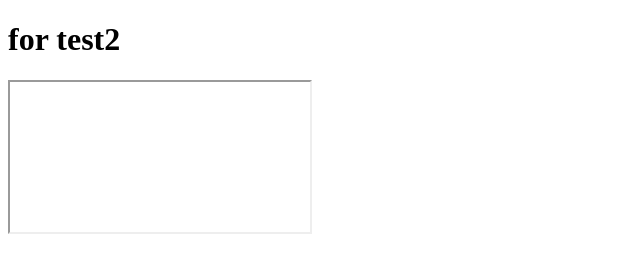
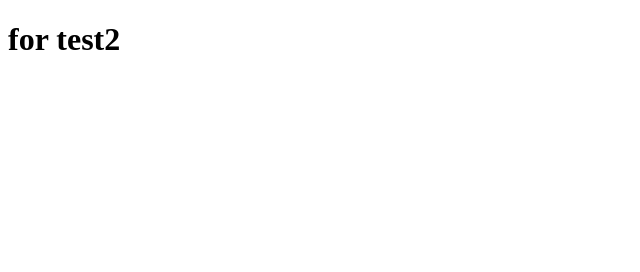
Before and after one commit to Kael-00/kael_test_site, a plain HTML site: page index.html in a window 1280 px wide. Shown: the whole page, without its empty margins (0-640 px from the left). Drawn offline with Linux system fonts and the light colour scheme.

Commit message:
Update index.html

```diff
--- a/index.html
+++ b/index.html
@@ -9,7 +9,9 @@
 
   <!-- Виджет Яндекс Афиши через iframe -->
   <iframe
-    src="https://widget.afisha.yandex.ru/w/sessions/ticketsteam-454@47598527?clientKey=23eb02b9-365e-4b86-a4a1-0bbd1d0641f0&regionId=2">
+    src="https://widget.afisha.yandex.ru/w/sessions/ticketsteam-454@47598527?clientKey=23eb02b9-365e-4b86-a4a1-0bbd1d0641f0&regionId=2"
+    frameborder="0"
+    allowfullscreen>
   </iframe>
 
   <script>
```
